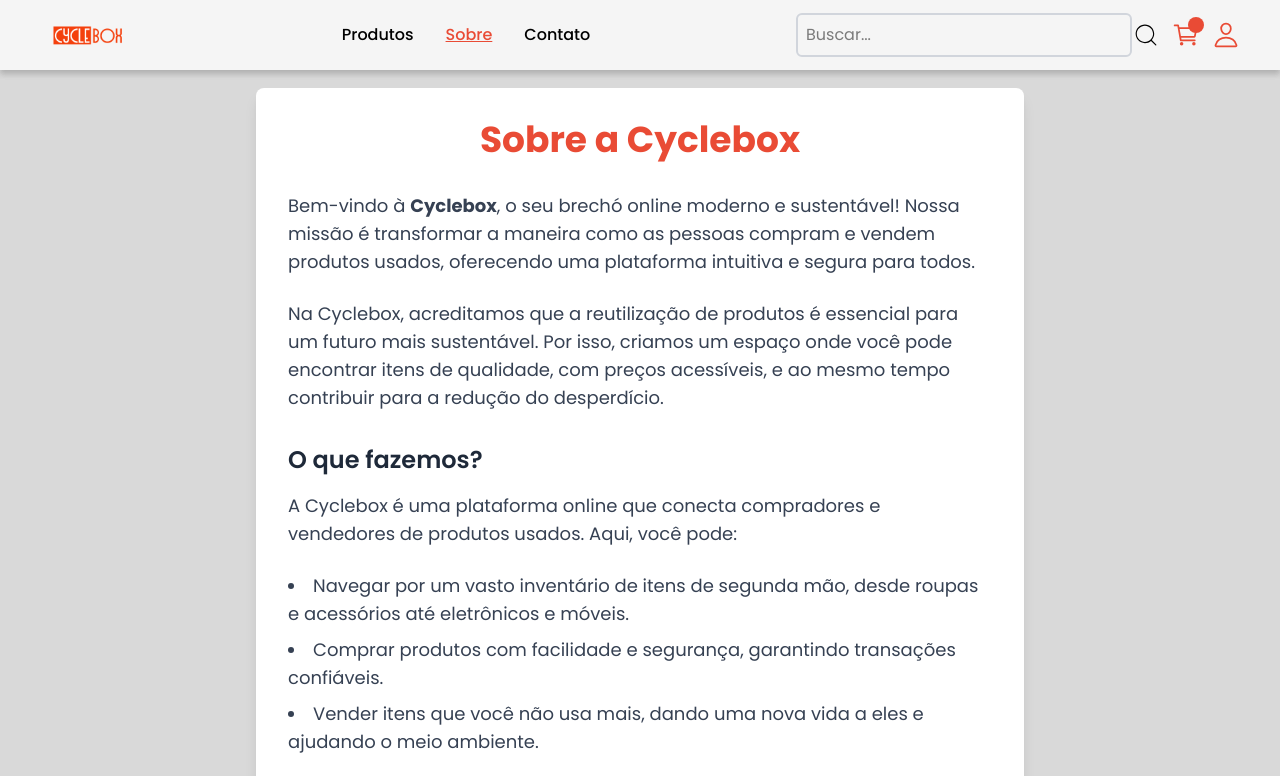
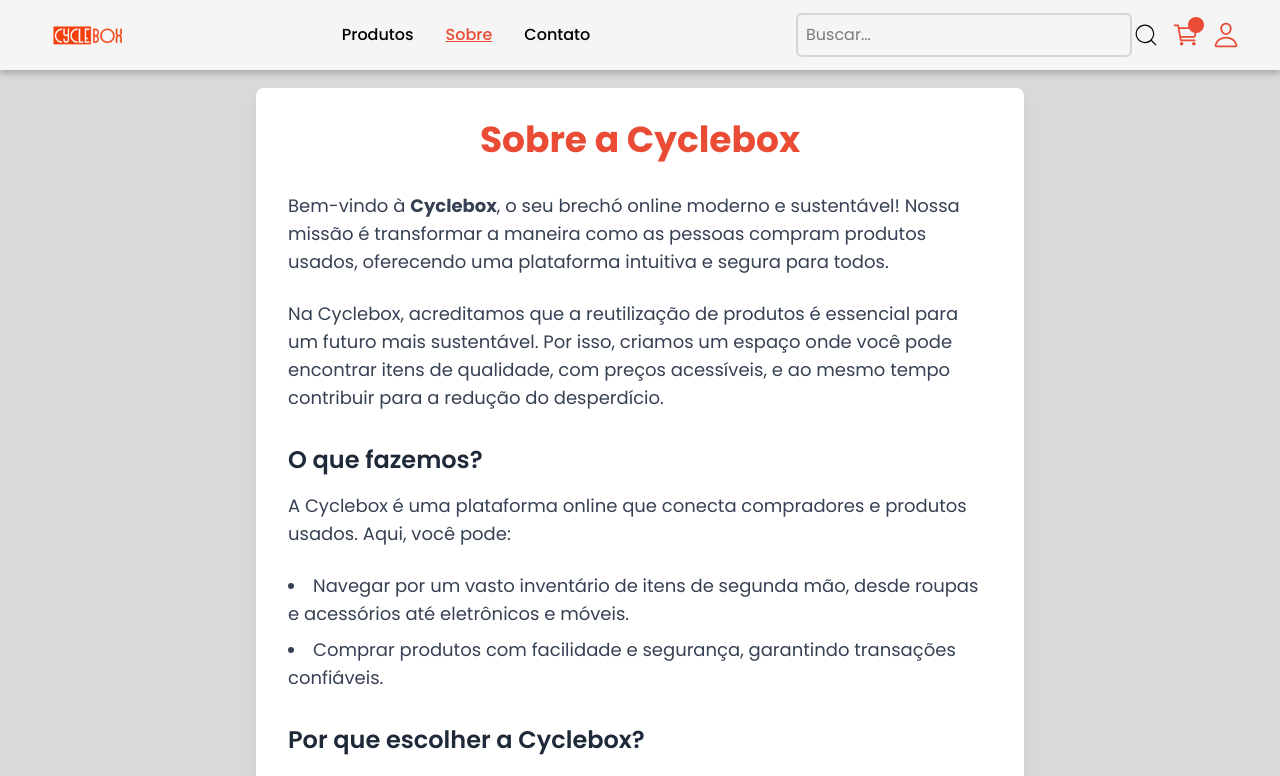
Before and after one commit to yslamartins/CycleBox, a React (Vite) app: page /sobre in a window 1280 px wide. Shown: the top 776 px of the page. Built offline with nearby package versions, Linux system fonts and the light colour scheme.

Commit message:
fix: editei pontos do texto, reforçando as reais usabilidades do site.

```diff
--- a/src/pages/About.jsx
+++ b/src/pages/About.jsx
@@ -16,7 +16,7 @@
           <p className="text-lg text-gray-700 mb-6">
             Bem-vindo à <strong>Cyclebox</strong>, o seu brechó online moderno e
             sustentável! Nossa missão é transformar a maneira como as pessoas
-            compram e vendem produtos usados, oferecendo uma plataforma
+            compram produtos usados, oferecendo uma plataforma
             intuitiva e segura para todos.
           </p>
 
@@ -32,7 +32,7 @@
           </h2>
           <p className="text-lg text-gray-700 mb-6">
             A Cyclebox é uma plataforma online que conecta compradores e
-            vendedores de produtos usados. Aqui, você pode:
+           produtos usados. Aqui, você pode:
           </p>
           <ul className="list-disc list-inside text-lg text-gray-700 mb-6">
             <li className="mb-2">
@@ -42,10 +42,6 @@
             <li className="mb-2">
               Comprar produtos com facilidade e segurança, garantindo transações
               confiáveis.
-            </li>
-            <li className="mb-2">
-              Vender itens que você não usa mais, dando uma nova vida a eles e
-              ajudando o meio ambiente.
             </li>
           </ul>
 
```
